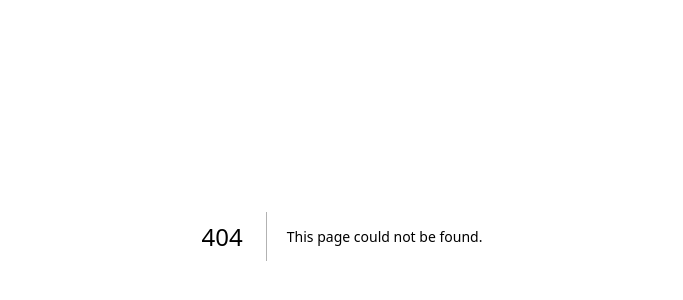
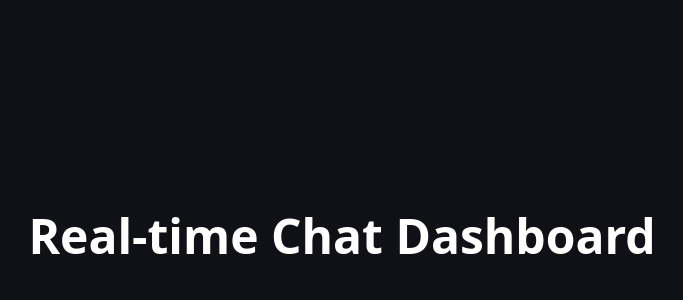
Before and after one commit to SyedShahulAhmed/next-journey, a Next.js app in the folder 20_real-time-chat/: page /dashboard in a window 1280 px wide. Before the commit this address had no page. Shown: the part 164-464 px from the top of the page, without its empty margins (298-981 px from the left). Built offline with nearby package versions, Linux system fonts and the light colour scheme.

Commit message:
Add : Dashboard page

```diff
--- /dev/null
+++ b/20_real-time-chat/src/app/dashboard/page.tsx
@@ -0,0 +1,9 @@
+export default function DashboardPage() {
+  return (
+    <main className="flex min-h-screen items-center justify-center bg-[#0F1117] text-white">
+      <h1 className="text-5xl font-bold">
+        Real-time Chat Dashboard
+      </h1>
+    </main>
+  );
+}
```
